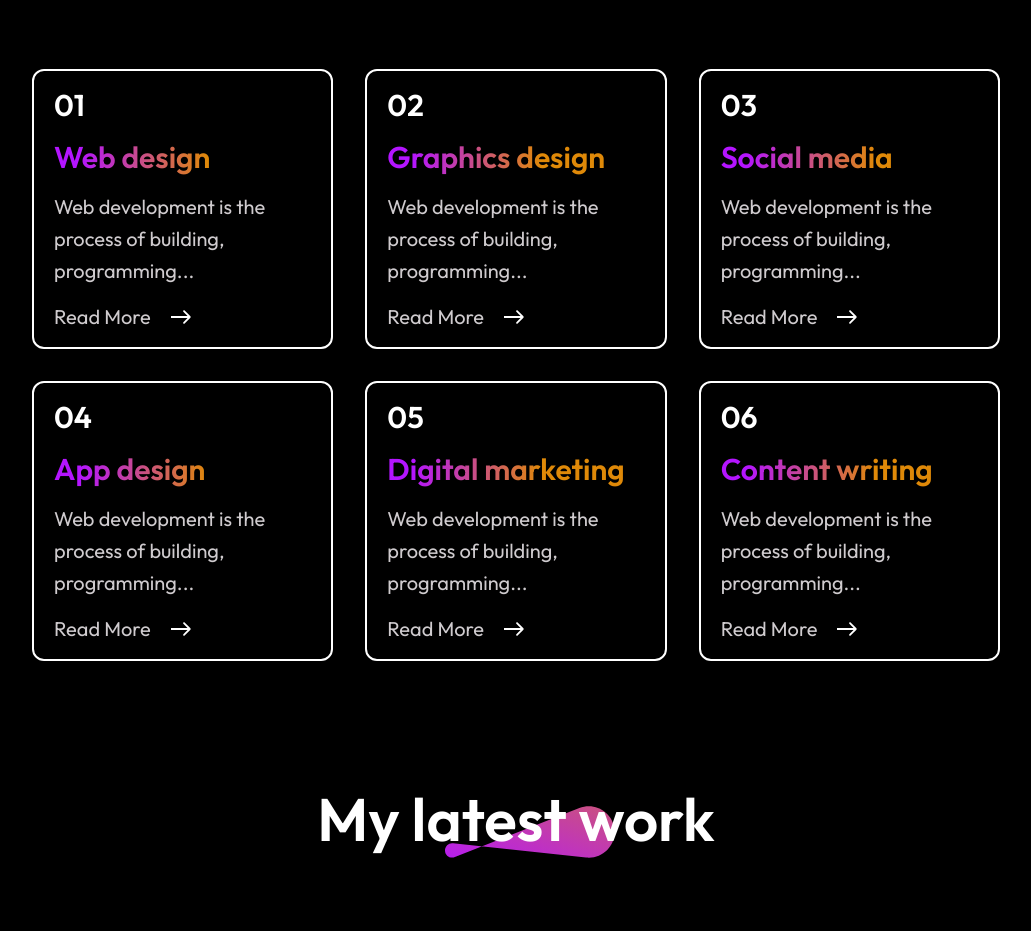
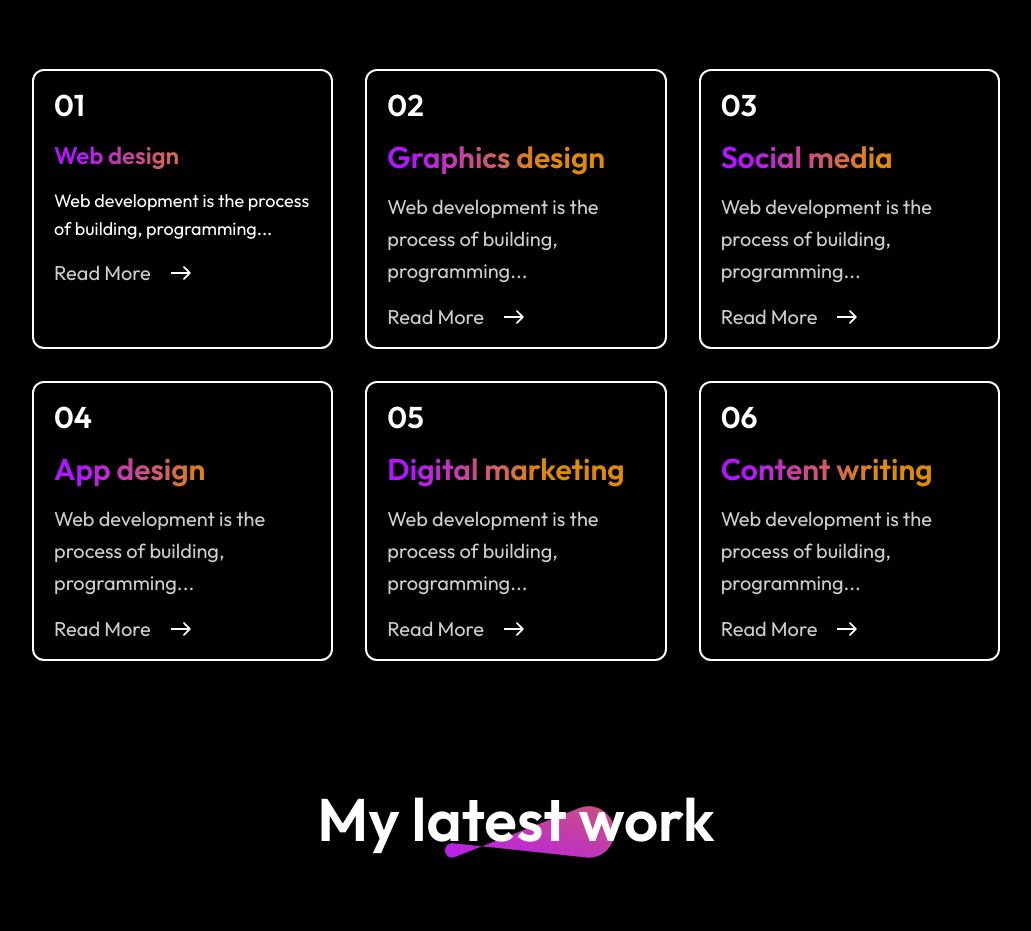
Before and after one commit to IIArenII/Portfolio-Website, a React (Vite) app: page / in a window 1280 px wide. Shown: the part 1680-2611 px from the top of the page, without its empty margins (124-1155 px from the left). Built offline with nearby package versions, Linux system fonts and the light colour scheme.

Commit message:
services section sizes

```diff
--- a/src/Components/Services.jsx
+++ b/src/Components/Services.jsx
@@ -4,18 +4,19 @@ import white_arrow from '../assets/arrow_icon.svg'
 const Services = () => {
   return (
 
-    <div id='services' className=' flex h-auto bg-black px-7 pb-32 mx-auto items-center justify-between' >
+    <div className='flex h-auto bg-black px-7 pb-32 mx-auto items-center justify-between'>
         <div className='grid grid-cols-1 md:grid-cols-2 lg:grid-cols-3 gap-8 w-full lg:px-32'>
-            <div className='flex flex-col w-100 bg-black border-2 border-white rounded-xl text-white font-outfit py-4 px-5 gap-4 transform transition-all
-            duration-300 hover:scale-105 hover:bg-services-bg hover:border-bC lg:h-auto lg:text-2xl'>
-                <h3 className='text-27 font-semibold text-3xl'>01</h3>
-                <h2 className='text-gradient text-2xl lg:text-3xl font-semibold'>Web design</h2>
-                <p className='text-services-text text-18 md:text-20'>Web development is the process of building, programming...</p>
+            <div className='flex flex-col bg-black border-2 border-white rounded-xl text-white font-outfit py-4 px-5 gap-4 transform
+            transition-all duration-300 hover:scale-105 hover:bg-services-bg hover:border-bC lg:h-auto lg:text-2xl'>
+                <h3 className='text-3xl font-semibold'>01</h3>
+                <h2 className='text-2xl font-semibold text-gradient '>Web design</h2>
+                <p className='text-lg'>Web development is the process of building, programming...</p>
                 <div className='flex gap-5 cursor-pointer text-services-text text-xl'>
                     <p>Read More</p>
                     <img src={white_arrow} alt="white_arrow" className='w-5' />
                 </div>
             </div>
+
             <div className='flex flex-col w-100 bg-black border-2 border-white rounded-xl text-white font-outfit py-4 px-5 gap-4 transform transition-all
             duration-300 hover:scale-105 hover:bg-services-bg hover:border-bC lg:h-auto lg:text-2xl'>
                 <h3 className='text-27 font-semibold text-3xl'>02</h3>
```
